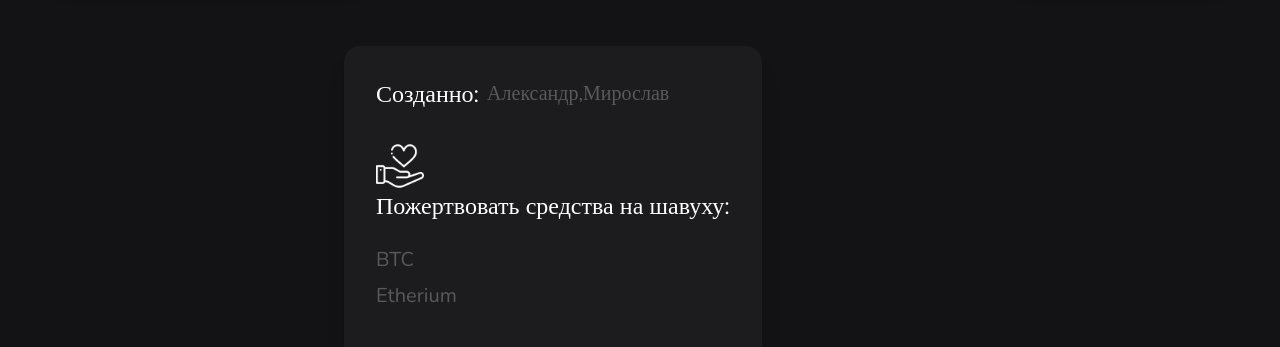
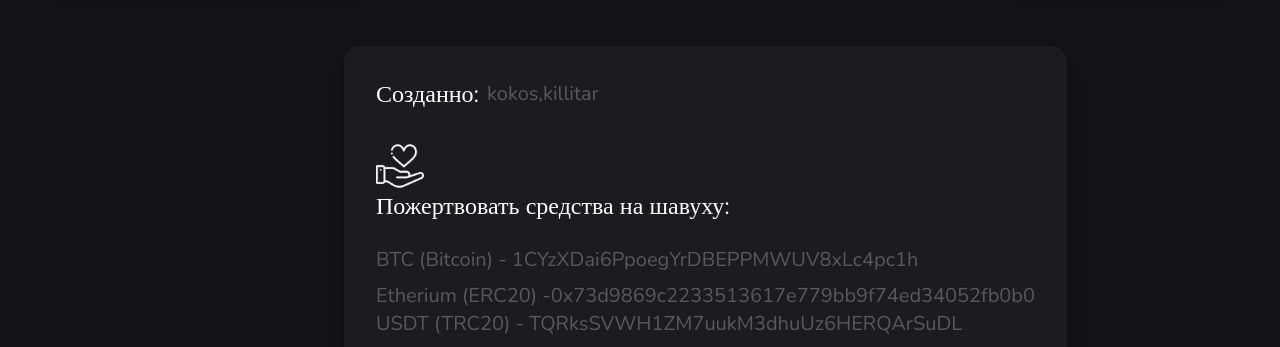
Before and after one commit to killitar/weatherApp, a website with bundled scripts: page src/index.html in a window 1280 px wide. Shown: the part 110-457 px from the top of the page. Built offline with nearby package versions, Linux system fonts and the light colour scheme; no server answers.

Commit message:
никнеймы и кошельки

```diff
--- a/src/index.html
+++ b/src/index.html
@@ -163,16 +163,17 @@
             <div class="px-8 pt-8">
               <div class="mb-8 flex items-center">
                 <h1 class="text-white text-2xl mr-2">Созданно:</h1>
-                <p class="text-graysoft text-xl">Александр,</p>
-                <p class="text-graysoft text-xl">Мирослав</p>
+                <p class="text-graysoft text-xl">kokos,</p>
+                <p class="text-graysoft text-xl">killitar</p>
               </div>
               <img src="./icons/heart.png" alt="" class="w-12 h-12" />
               <p class="text-white text-2xl mb-6">
                 Пожертвовать средства на шавуху:
               </p>
               <div class="flex flex-col">
-                <a href="" class="text-graysoft text-xl mb-2">BTC</a>
-                <a href="" class="text-graysoft text-xl">Etherium</a>
+                <a href="" class="text-graysoft text-xl mb-2">BTC (Bitcoin) - 1CYzXDai6PpoegYrDBEPPMWUV8xLc4pc1h</a>
+                <a href="" class="text-graysoft text-xl">Etherium (ERC20) -0x73d9869c2233513617e779bb9f74ed34052fb0b0</a>
+                <a href="" class="text-graysoft text-xl">USDT (TRC20) - TQRksSVWH1ZM7uukM3dhuUz6HERQArSuDL</a>
               </div>
               <div
                 class="flex items-center text-white text-lg justify-center mt-10"
```
